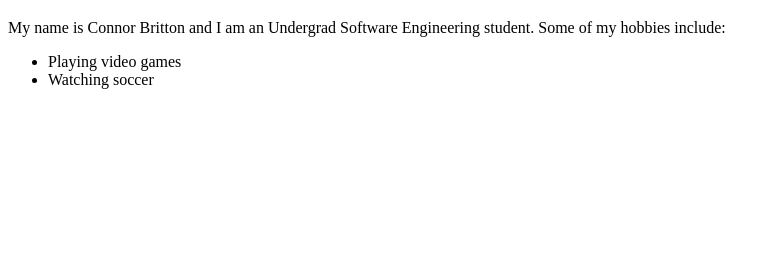
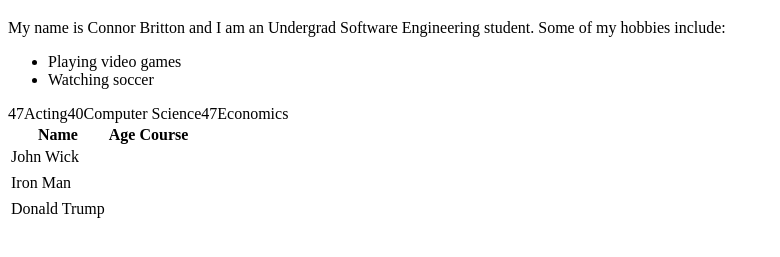
Before and after one commit to ConnorBritton/ConnorBritton.github.io, a plain HTML site: page index.html in a window 1280 px wide. Shown: the part 61-318 px from the top of the page, without its empty margins (0-780 px from the left). Drawn offline with Linux system fonts and the light colour scheme.

Commit message:
Added table

```diff
--- a/index.html
+++ b/index.html
@@ -12,5 +12,33 @@
             <li>Playing video games</li>
             <li>Watching soccer</li>
         </ul>
+
+        <table>
+            <thead>
+                <tr>
+                    <th>Name</th>
+                    <th>Age</th>
+                    <th>Course</th>
+                </tr>
+            </thead>
+            <tbody>
+                <tr>
+                    <td>John Wick</td>
+                    <tr>47</tr>
+                    <tr>Acting</tr>
+                </tr>
+                <tr>
+                    <td>Iron Man</td>
+                    <tr>40</tr>
+                    <tr>Computer Science</tr>
+                </tr>
+                <tr>
+                    <td>Donald Trump</td>
+                    <tr>47</tr>
+                    <tr>Economics</tr>
+                </tr>
+            </tbody>
+        </table>
+
     </body>
 </html>
```
